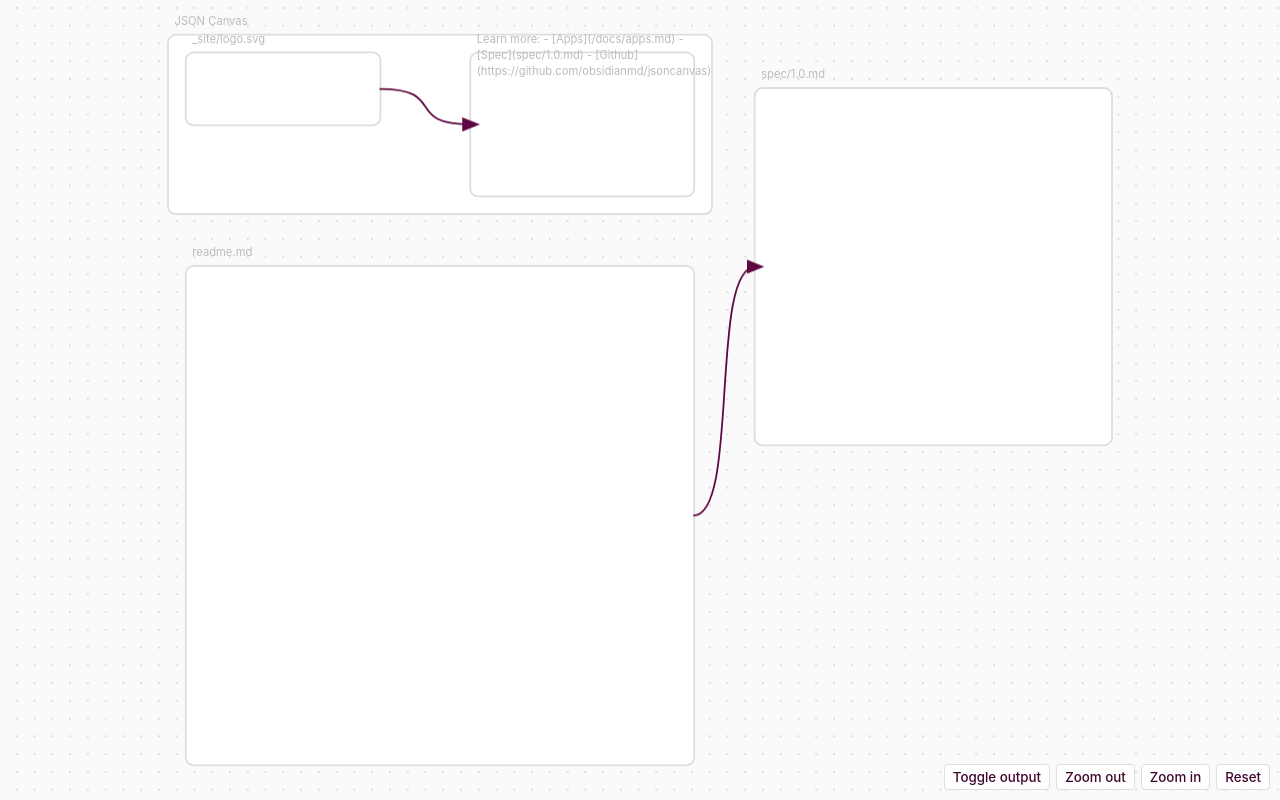
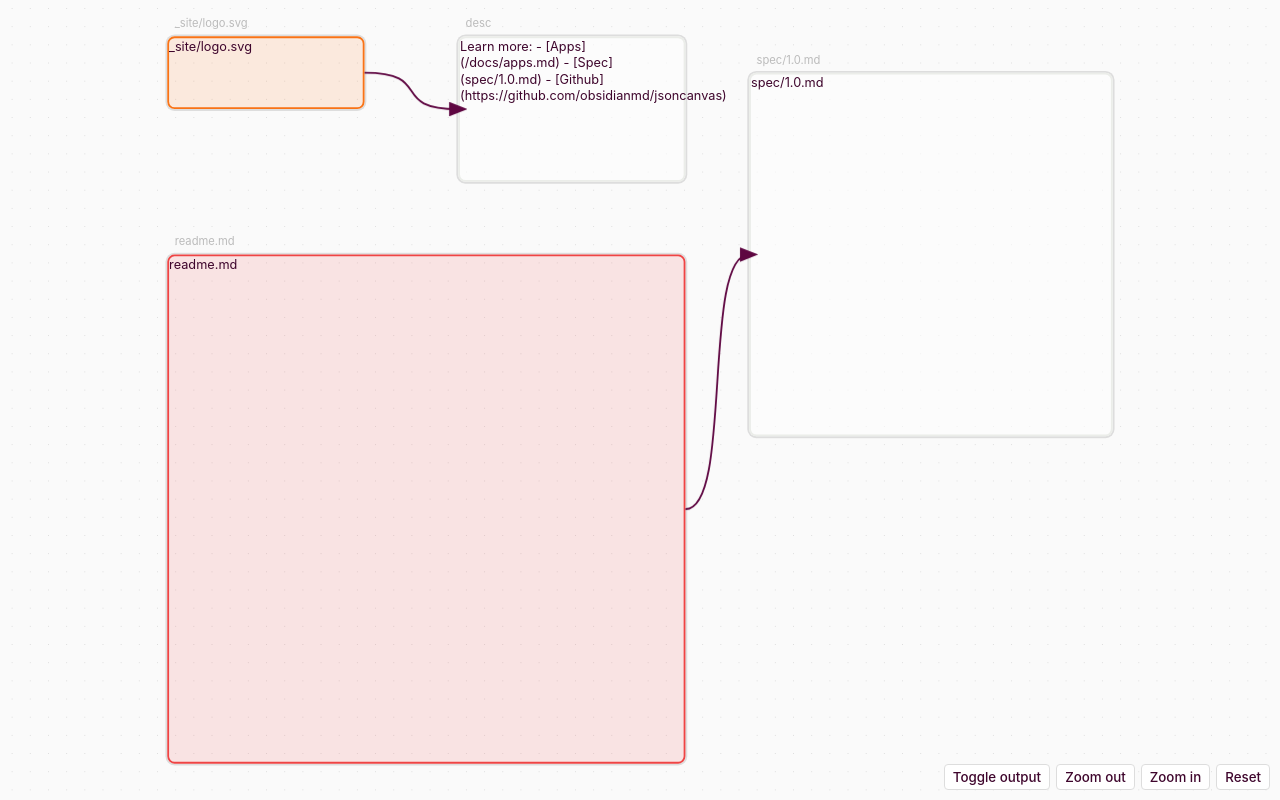
Before and after one commit to wujieli0207/vue-json-canvas, a Vue app: page / in a window 1280 px wide. Built offline with nearby package versions, Linux system fonts and the light colour scheme.

Commit message:
feat: 样式支持颜色

```diff
--- a/src/components/CanvasNode.vue
+++ b/src/components/CanvasNode.vue
@@ -11,16 +11,27 @@
       top: `${node.y * scale}px`,
       fontSize: `${scale * 14}px`,
       lineHeight: `${scale * 18}px`,
+      border: `${2 * scale}px solid ${
+        node.color ? Colors[node.color] : '#EBEDE9'
+      }`,
+      backgroundColor: `${
+        node.color
+          ? Colors[node.color] + 20
+          : node.type !== 'group'
+          ? '#ffffff90'
+          : '#ffffff60'
+      }`,
     }"
     class="node node-link"
   >
-    <div class="node-name">{{ node.text }}</div>
+    <div class="node-name">{{ node.label }}</div>
+    <div>{{ node.text }}</div>
   </div>
 </template>
 
 <script lang="ts" setup>
 import { PropType } from 'vue'
-import { INode } from '../types'
+import { Colors, INode } from '../types'
 
 defineProps({
   node: {
--- a/src/mock-data.ts
+++ b/src/mock-data.ts
@@ -3,36 +3,31 @@ import { ICanvasContent } from './types'
 export const mockData: ICanvasContent = {
   nodes: [
     {
-      id: '754a8ef995f366bc',
-      type: 'group',
-      text: 'JSON Canvas',
-      x: -300,
-      y: -460,
-      width: 610,
-      height: 200,
-    },
-    {
       id: '8132d4d894c80022',
       type: 'file',
       text: 'readme.md',
+      label: 'readme.md',
       x: -280,
       y: -200,
       width: 570,
       height: 560,
-      color: '6',
+      color: '1',
     },
     {
       id: '7efdbbe0c4742315',
       type: 'file',
       text: '_site/logo.svg',
+      label: '_site/logo.svg',
       x: -280,
       y: -440,
       width: 217,
       height: 80,
+      color: '2',
     },
     {
       id: '59e896bc8da20699',
       type: 'text',
+      label: 'desc',
       text: 'Learn more:\n\n- [Apps](/docs/apps.md)\n- [Spec](spec/1.0.md)\n- [Github](https://github.com/obsidianmd/jsoncanvas)',
       x: 40,
       y: -440,
@@ -43,6 +38,7 @@ export const mockData: ICanvasContent = {
       id: '0ba565e7f30e0652',
       type: 'file',
       text: 'spec/1.0.md',
+      label: 'spec/1.0.md',
       x: 360,
       y: -400,
       width: 400,
--- a/src/types.ts
+++ b/src/types.ts
@@ -1,5 +1,23 @@
 export type Direction = 'left' | 'right' | 'top' | 'bottom' // 节点连接方向
 export type MarkerType = 'none' | 'arrow'
+
+enum ColorEnum {
+  RED = '#ef4444',
+  ORANGE = '#f97316',
+  YELLOW = '#eab308',
+  GREEN = '#22c55e',
+  CYAN = '#06b6d4',
+  PURPLE = '#a855f7',
+}
+
+export const Colors = {
+  '1': ColorEnum.RED,
+  '2': ColorEnum.ORANGE,
+  '3': ColorEnum.YELLOW,
+  '4': ColorEnum.GREEN,
+  '5': ColorEnum.CYAN,
+  '6': ColorEnum.PURPLE,
+}
 
 export interface INode {
   id: string
@@ -10,7 +28,7 @@ export interface INode {
   height: number
   label?: string
   text?: string
-  color?: string
+  color?: keyof typeof Colors
 }
 
 export interface IEdge {
```
